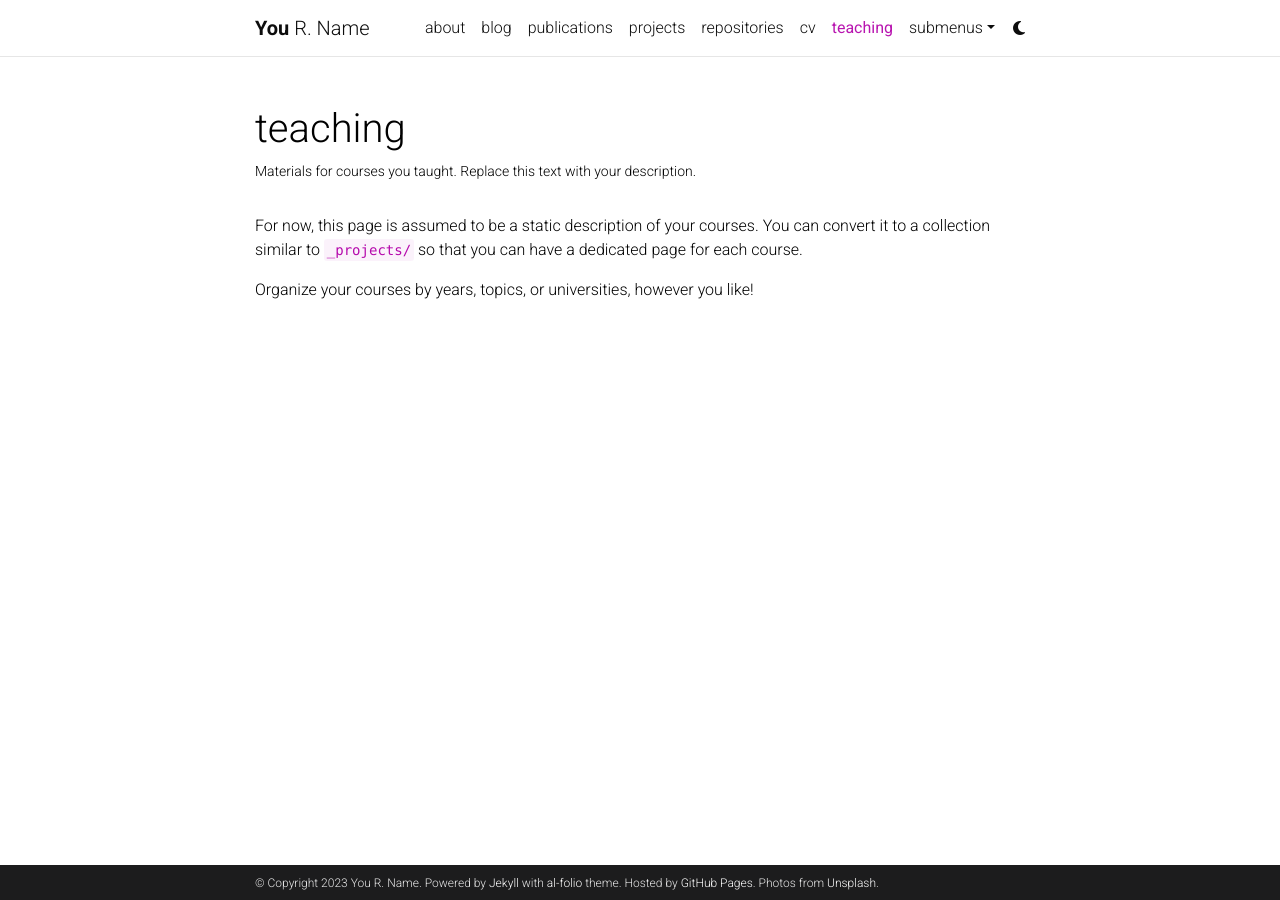
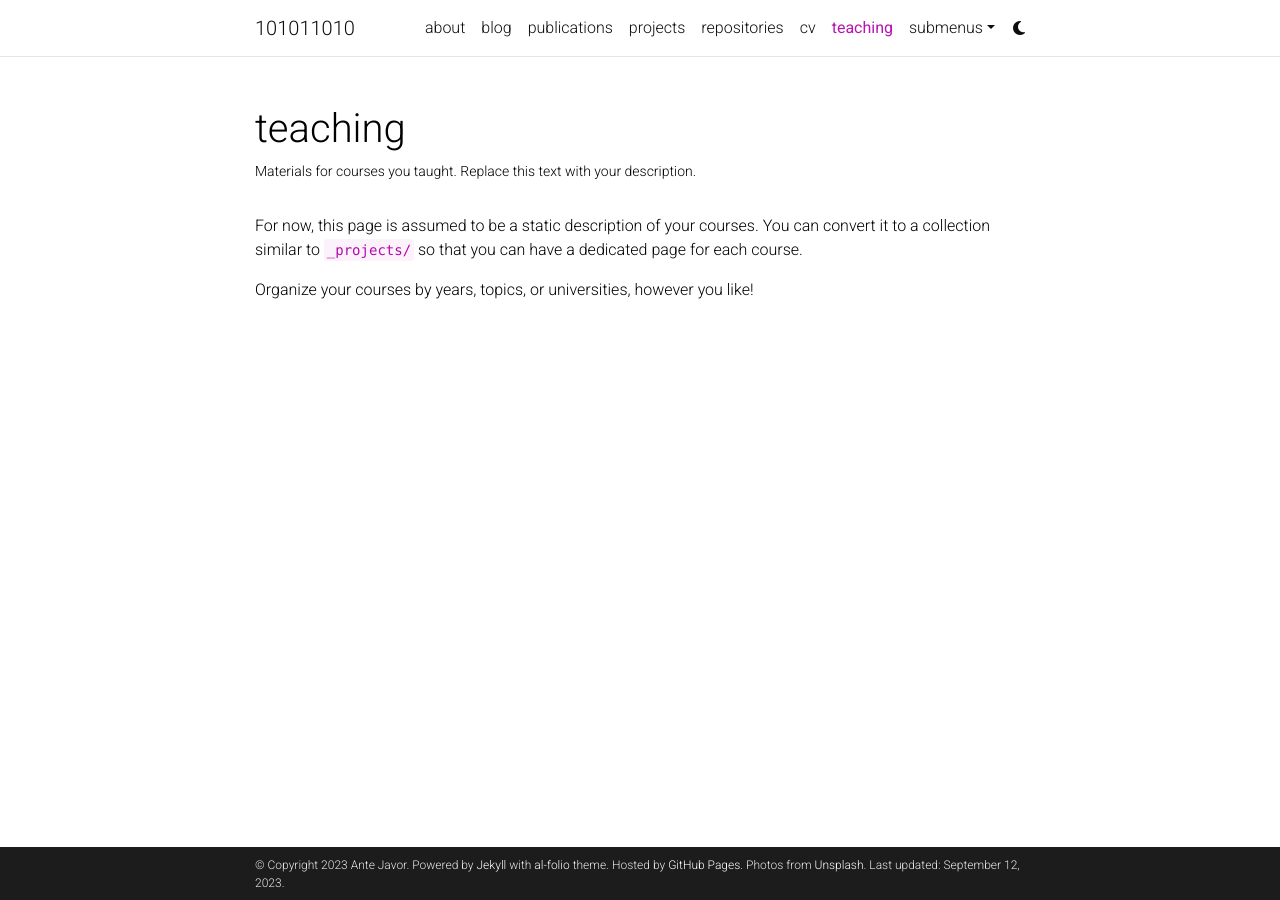
Before and after one commit to antejavor/antejavor.github.io, a Jekyll site: the page built from _pages/teaching.md, in a window 1280 px wide. Built offline with Jekyll 4.4.1, drawn with Linux system fonts in a browser that asks for light colours; comment, search, counter and statistics services are not loaded; a style sheet for code colours, icons or effects is not loaded.

Commit message:
Update basic config.

```diff
--- a/_config.yml
+++ b/_config.yml
@@ -2,11 +2,11 @@
 # Site settings
 # -----------------------------------------------------------------------------
 
-title: blank # the website title (if blank, full name will be used instead)
-first_name: You
-middle_name: R.
-last_name: Name
-email: you@example.com
+title: 101011010 # the website title (if blank, full name will be used instead)
+first_name: Ante
+middle_name:
+last_name: Javor
+email: javor.ante@gmail.com
 description: > # the ">" symbol means to ignore newlines until "footer_text:"
   A simple, whitespace theme for academics. Based on [*folio](https://github.com/bogoli/-folio) design.
 footer_text: >
@@ -18,9 +18,9 @@
 lang: en # the language of your site (for example: en, fr, cn, ru, etc.)
 icon: ⚛️  # the emoji used as the favicon (alternatively, provide image name in /assets/img/)
 
-url: https://alshedivat.github.io # the base hostname & protocol for your site
-baseurl: /al-folio # the subpath of your site, e.g. /blog/
-last_updated: false # set to true if you want to display last updated in the footer
+url: https://antejavor.github.io # the base hostname & protocol for your site
+baseurl: / # the subpath of your site, e.g. /blog/
+last_updated: true # set to true if you want to display last updated in the footer
 impressum_path:  # set to path to include impressum link in the footer, use the same path as permalink in a page, helps to conform with EU GDPR
 
 # -----------------------------------------------------------------------------
@@ -71,7 +71,7 @@
 # Social integration
 # -----------------------------------------------------------------------------
 
-github_username: # your GitHub user name
+github_username: antejavor # your GitHub user name
 gitlab_username: # your GitLab user name
 twitter_username: # your Twitter handle
 mastodon_username: # your mastodon instance+username in the format instance.tld/@username
```
